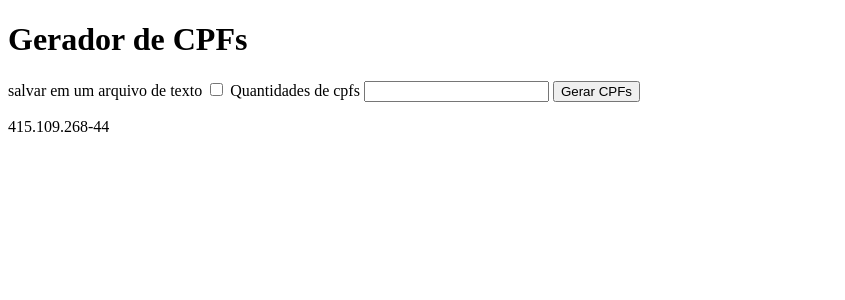
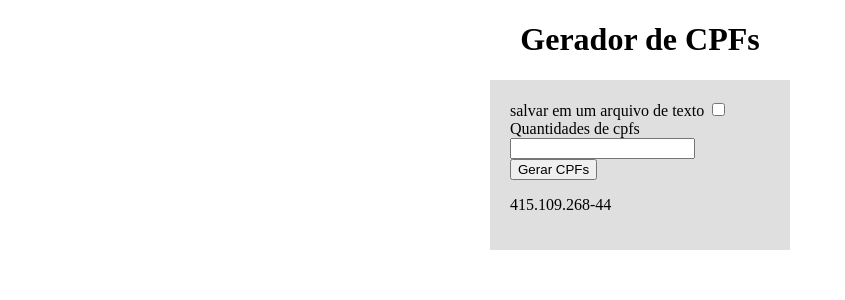
Before and after one commit to marcelo-py/MeusProjetosPython, a Django app: page / in a window 1280 px wide. Shown: the top 300 px of the page, without its empty margins (0-845 px from the left). Run offline with Django 3.2, Linux system fonts and the light colour scheme.

Commit message:
design feito kk

```diff
--- a/site_gerador_cpf/cpf_gerador/__init__.py
+++ /dev/null
@@ -1,3 +0,0 @@
-n = '123.456.789-45'
-
-print(n.replace('.', '')[:-3:])
--- a/site_gerador_cpf/cpf_gerador/templates/index.html
+++ b/site_gerador_cpf/cpf_gerador/templates/index.html
@@ -3,14 +3,17 @@
 {%block 'titulo'%}Marcelo-Inicio{%endblock%}
 {%block 'conteudo'%}
     <h1>Gerador de CPFs</h1>
+    <main>
         <form action="{%url 'index'%}" method="POST">
             {%csrf_token%}
+            <div>
                 <label for="criar_arq">salvar em um arquivo de texto</label>
                 <input type="checkbox" name="criar_arq" id="criar_arq">
-
+            </div>
+            <div>
                 <label for="quant_cpf">Quantidades de cpfs</label>
                 <input type="number" id="quant_cpf" name="quant_cpfs">
-
+            </div>
             <button type="submit">Gerar CPFs</button>
         </form>
         <div class="container" style="max-height: 500px; overflow-y: auto; width: 250px;">
@@ -18,4 +21,6 @@
                 <p class="cpf_gerado">{{gerado}}</p>
             {%endfor%}
         </div>
+    </main>
+
 {%endblock%}
--- a/site_gerador_cpf/templates/base.html
+++ b/site_gerador_cpf/templates/base.html
@@ -6,6 +6,17 @@
           content="width=device-width, user-scalable=no, initial-scale=1.0, maximum-scale=1.0, minimum-scale=1.0">
     <meta http-equiv="X-UA-Compatible" content="ie=edge">
     <title>{%block 'titulo'%}{%endblock%}</title>
+    <style>
+        h1{
+            text-align: center;
+        }
+        main{
+            width: 260px;
+            background: #00000020;
+            margin: auto;
+            padding: 20px;
+        }
+    </style>
 </head>
 <body>
     {%block 'conteudo'%}
```
Lines whose indentation alone changed are shown as unchanged.
